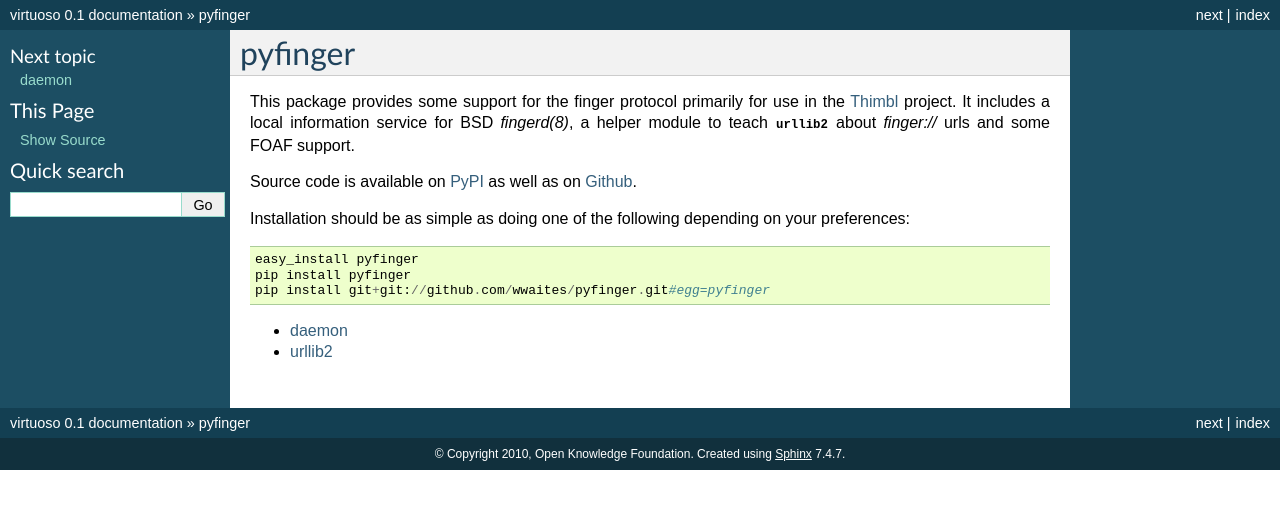
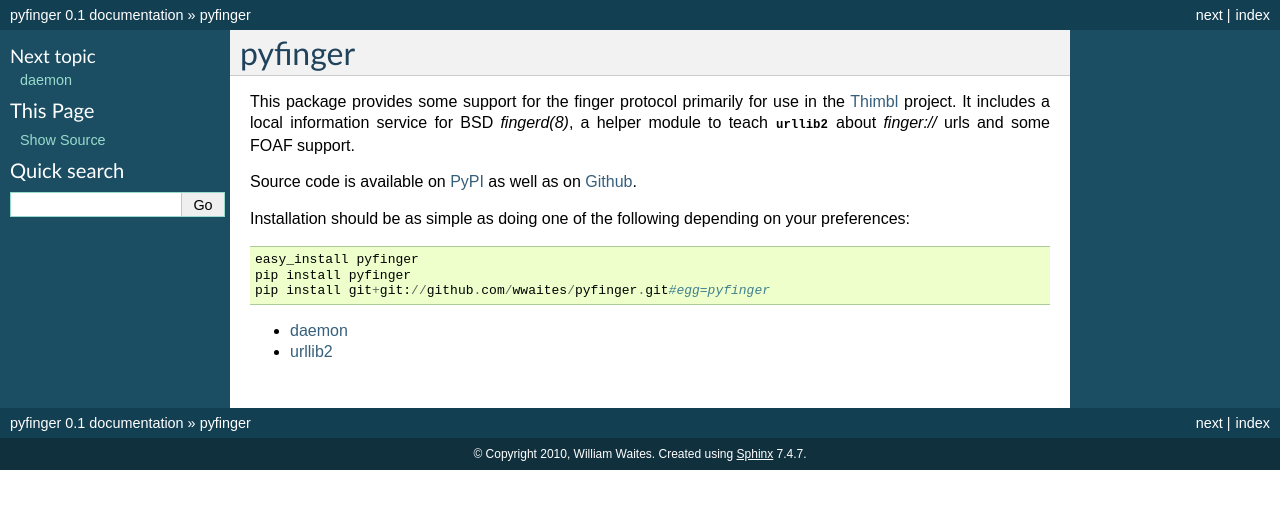
Before and after one commit to wwaites/pyfinger, a Sphinx documentation site: the page built from docs/index.txt, in a window 1280 px wide. Shown: the top 509 px of the page. Built offline with Sphinx 7.4.7, drawn with Linux system fonts in a browser that asks for light colours.

Commit message:
doc config...

```diff
--- a/docs/conf.py
+++ b/docs/conf.py
@@ -1,6 +1,6 @@
 # -*- coding: utf-8 -*-
 #
-# virtuoso python documentation build configuration file, created by
+# pyfinger python documentation build configuration file, created by
 # sphinx-quickstart on Thu Aug 19 15:02:54 2010.
 #
 # This file is execfile()d with the current directory set to its containing dir.
@@ -40,8 +40,8 @@
 master_doc = 'index'
 
 # General information about the project.
-project = u'virtuoso'
-copyright = u'2010, Open Knowledge Foundation'
+project = u'pyfinger'
+copyright = u'2010, William Waites'
 
 # The version info for the project you're documenting, acts as replacement for
 # |version| and |release|, also used in various other places throughout the
@@ -49,7 +49,7 @@
 #
 # The full version, including alpha/beta/rc tags.
 from pkg_resources import get_distribution
-release = get_distribution("virtuoso").version
+release = get_distribution("pyfinger").version
 # The short X.Y version.
 version = ".".join(release.split(".")[:2])
 
@@ -165,7 +165,7 @@
 #html_file_suffix = None
 
 # Output file base name for HTML help builder.
-htmlhelp_basename = 'virtuosodoc'
+htmlhelp_basename = 'pyfingerdoc'
 
 
 # -- Options for LaTeX output --------------------------------------------------
@@ -179,8 +179,8 @@
 # Grouping the document tree into LaTeX files. List of tuples
 # (source start file, target name, title, author, documentclass [howto/manual]).
 latex_documents = [
-  ('index', 'virtuoso.tex', u'Virtuoso for Python Documentation',
-   u'Open Knowledge Foundation', 'manual'),
+  ('index', 'pyfinger.tex', u'pyfinger documentation',
+   u'William Waites', 'manual'),
 ]
 
 # The name of an image file (relative to this directory) to place at the top of
@@ -212,8 +212,8 @@
 # One entry per manual page. List of tuples
 # (source start file, name, description, authors, manual section).
 man_pages = [
-    ('index', 'virtuoso', u'Virtuoso for Python Documentation',
-     [u'Open Knowledge Foundation', u'William Waites'], 1)
+    ('index', 'pyfinger', u'pyfinger documentation',
+     [u'William Waites'], 1)
 ]
 
 
```
